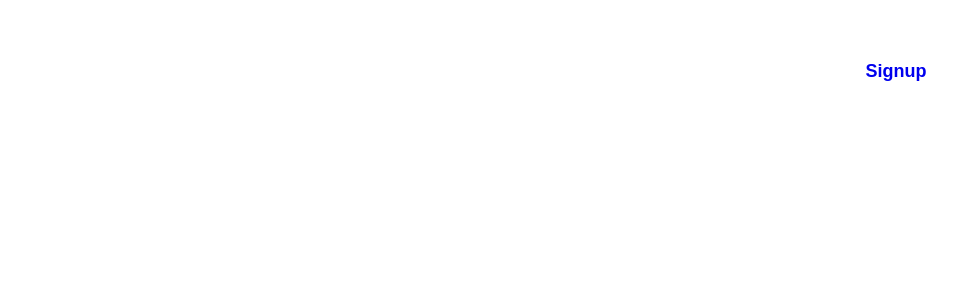
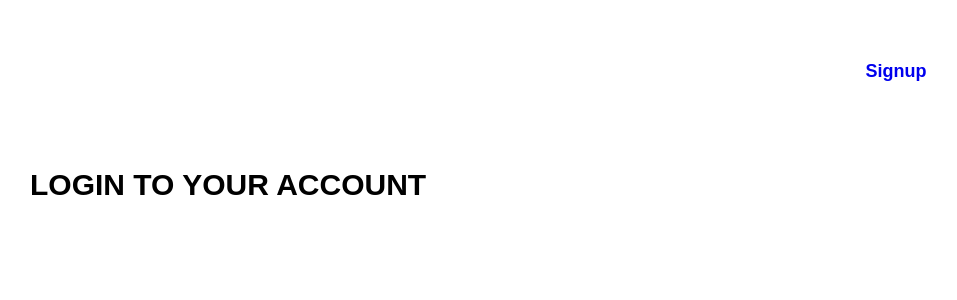
Before and after one commit to AntonPavlovich/formik_form, a React (Create React App) app: page / in a window 1280 px wide. Shown: the top 300 px of the page, without its empty margins (260-1217 px from the left). Built offline with nearby package versions, Linux system fonts and the light colour scheme.

Commit message:
refactor semantics

```diff
--- a/src/pages/LoginPage/index.jsx
+++ b/src/pages/LoginPage/index.jsx
@@ -1,12 +1,15 @@
 import React from 'react';
 import Header from '../../components/Header';
+import styles from './LoginPage.module.scss'
 
-const LoginPage = () => {
+const LoginPage = (props) => {
   return (
-    <div>
+    <>
       <Header btnLinkTo='/sign_up' btnText='Signup'/>
-
-    </div>
+      <section className={styles.login_section}>
+        <h1 className={styles.heading}>login to your account</h1>
+      </section>
+    </>
   );
 }
 
--- a/src/pages/SignUpPage/index.jsx
+++ b/src/pages/SignUpPage/index.jsx
@@ -1,11 +1,14 @@
 import React from 'react';
 import Header from '../../components/Header';
-
-const SignUpPage = () => {
+import styles from './SignUpPage.module.scss'
+const SignUpPage = (props) => {
   return (
-    <div>
+    <>
         <Header btnLinkTo='/login' btnText='Login'/>
-    </div>
+        <section className={styles.signup_section}>
+        <h1 className={styles.heading}>create an account</h1>
+      </section>
+    </>
   );
 }
 
```
